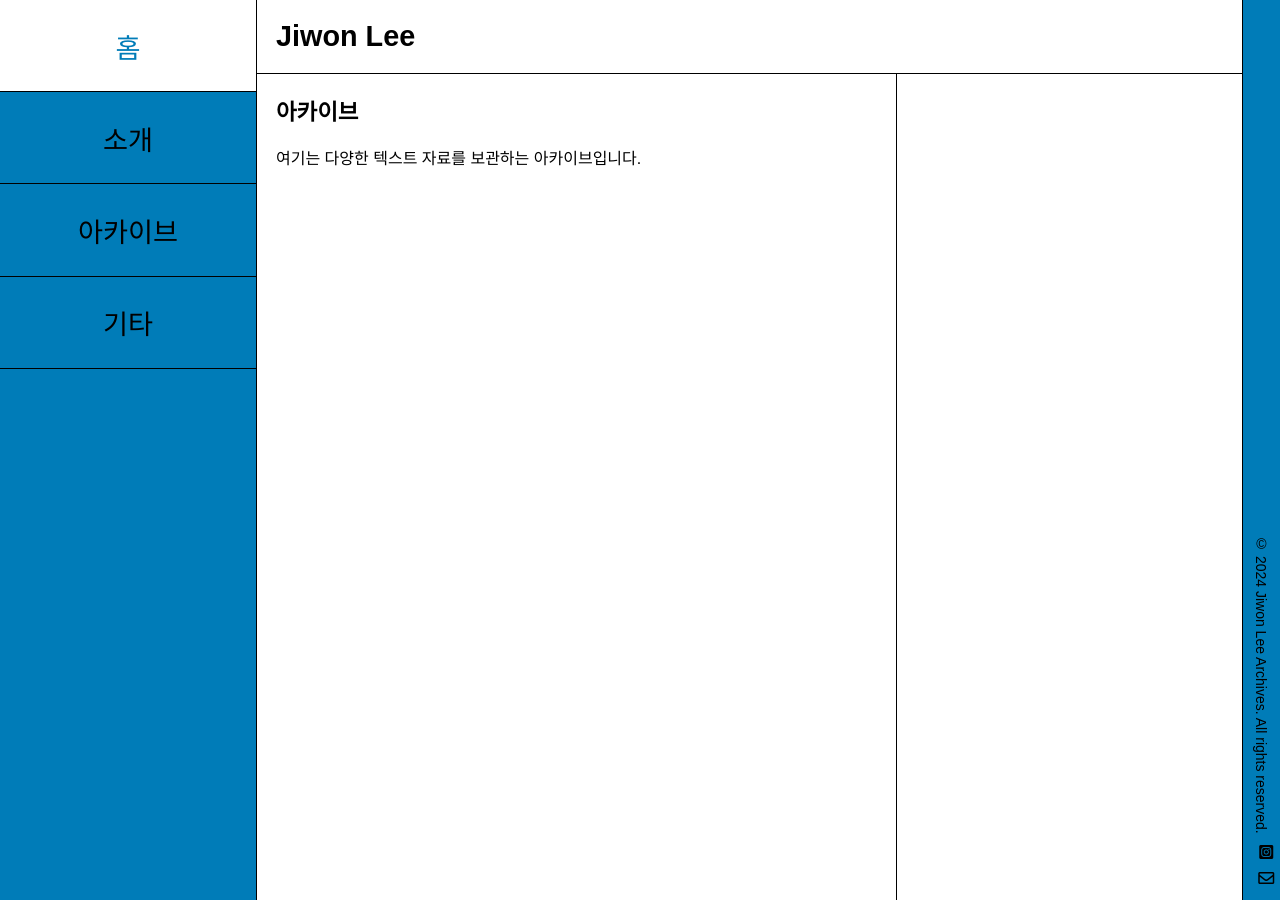
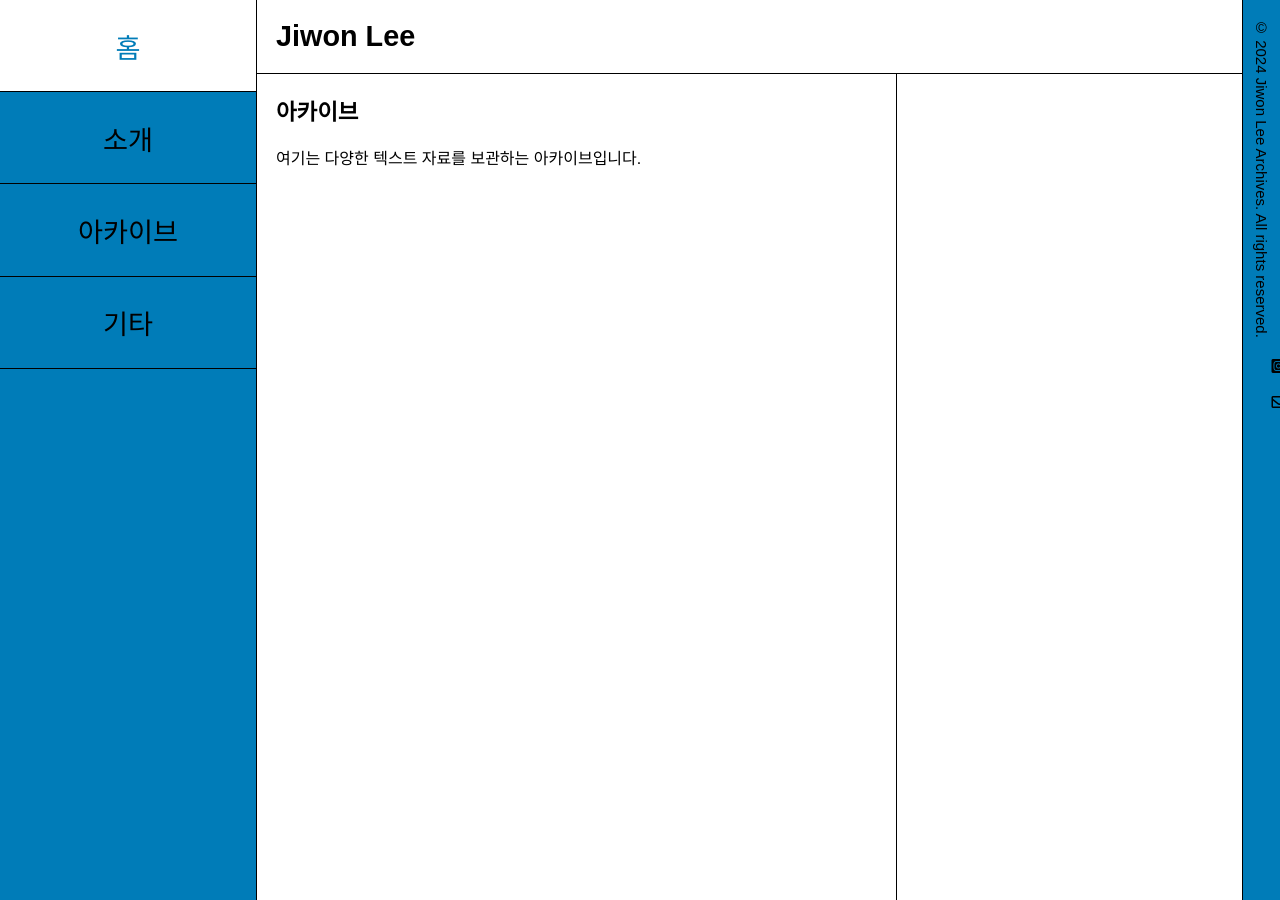
Before and after one commit to LfayeJ/archives, a Jekyll site: the page built from index.html, in a window 1280 px wide and 900 px high. Built offline with Jekyll 4.4.1, drawn with Linux system fonts in a browser that asks for light colours; some web fonts are replaced.

Commit message:
Update styles.css

```diff
--- a/assets/css/styles.css
+++ b/assets/css/styles.css
@@ -98,7 +98,7 @@
   height: 100%;
   padding: 0.7vw;
   flex-direction: column;
-  justify-content: flex-end; /* Flexbox를 사용하여 요소를 아래로 정렬 */
+  justify-content: space-evenly /* Flexbox를 사용하여 요소를 아래로 정렬 */
   align-items: center;
   border-left: 1px solid var(--border-color);
   box-sizing: border-box;
@@ -107,17 +107,17 @@
 .additional-side-menu span, .additional-side-menu a {
   display: inline-flex; /* Flexbox를 사용하여 요소를 가로로 정렬 */
   align-items: center; /* 요소를 수직 중앙에 정렬 */
-  margin: 5px 0;
+  margin: 10px 0;
 }
 
 .additional-side-menu a {
-  margin-left: 10px; /* 아이콘 사이에 간격 추가 */
+  margin-left: 20px; /* 아이콘 사이에 간격 추가 */
 }
 
 .side-title {
   white-space: nowrap; /* 텍스트 줄 바꿈 방지 */
   writing-mode: vertical-lr;
-  font-size: 14px;
+  font-size: 15px;
 }
 
 .grid-container {
```
